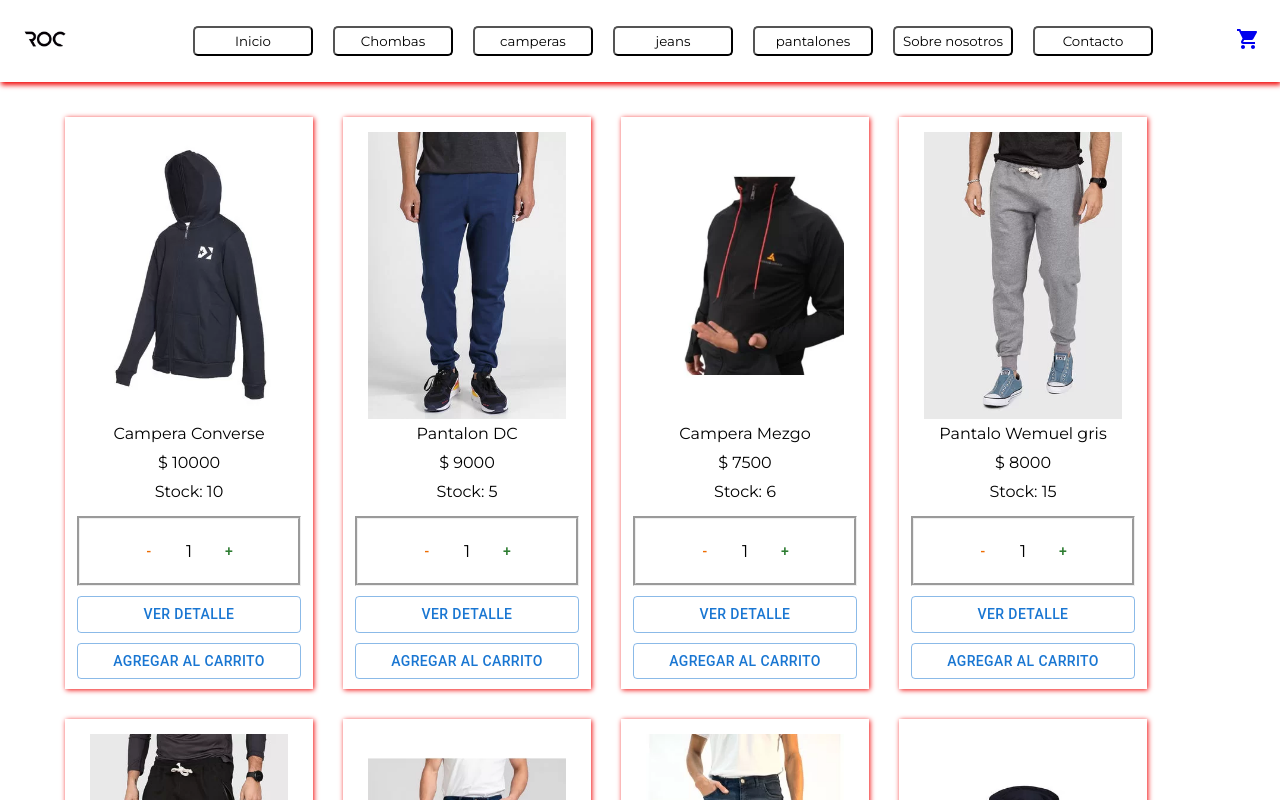
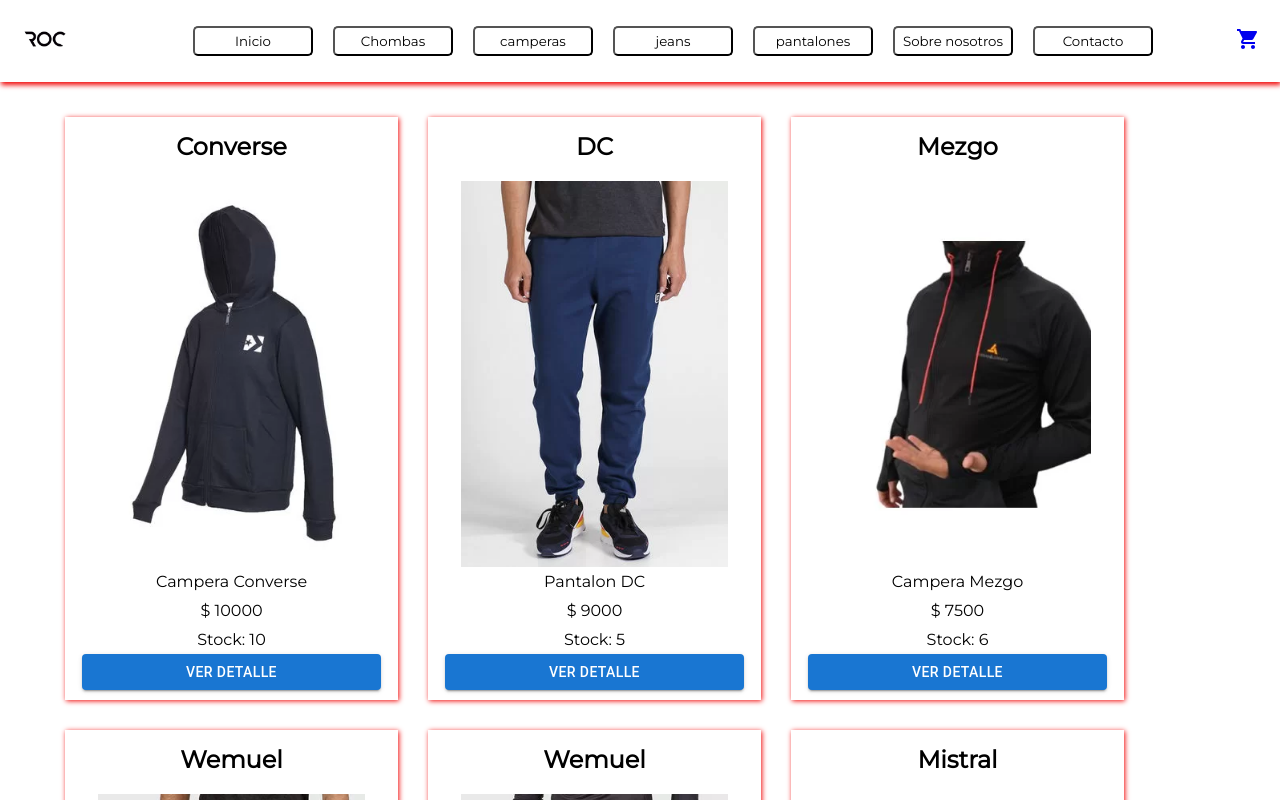
Before and after one commit to hdalarcon/proyect-ecommerce, a React (Create React App) app: page / in a window 1280 px wide. Shown: the top 800 px of the page. Built offline with nearby package versions, Linux system fonts and the light colour scheme.

Commit message:
Se realizan modificaciones para entrega de Sincronizar counter.

```diff
--- a/src/components/Item/Item.js
+++ b/src/components/Item/Item.js
@@ -1,29 +1,22 @@
 import './Item.scss';
-import ItemCount from '../ItemCount/ItemCount';
 import Button from '@mui/material/Button';
 import { Link } from 'react-router-dom'
 
 const Item = ({data}) => {
 
-    const {id,title, price, pictureUrl, stock} = data
+    const {id,title, price, pictureUrl, stock,marca} = data
 
     return(
         <div className='item'>
+            <span className='item-marca'>{marca}</span>
             <img src={`${pictureUrl}`} alt="img producto"></img>
             <span>{title}</span>
             <span>$ {price}</span>
             <span>Stock: {stock}</span>
-            <div className='item-contador'>
-                <ItemCount stockCount={stock}/>
-            </div>
             <div className='item-agregar-carrito'>
-                <Link to={`/item/${id}`}>
-                    <Button variant="outlined">Ver detalle</Button>
+                <Link to={`/item/${id}`} style={{textDecoration: 'none'}}>
+                    <Button className='btn-detalle'variant="contained">Ver detalle</Button>
                 </Link>
-                <Link to={"/cart"}>
-                    <Button variant="outlined">Agregar al carrito</Button>
-                </Link>
-
             </div>
 
 
--- a/src/components/Item/Item.scss
+++ b/src/components/Item/Item.scss
@@ -1,6 +1,5 @@
 .item{
     float: left;
-    width: calc(20% - 8px);
     margin: 15px;
     border: 10px;
     box-shadow: 1px 1px 5px #f10b0b;
@@ -21,16 +20,20 @@
 
 }
 
-.item-contador{
-    width: 90%;
-    border-style: groove;
-    margin: 10px;
+.item-marca{
+    margin-top: 10px;
+    font-size: 1.5rem;
+    font-weight: bold;
 }
 
 .item-agregar-carrito{
     width: 90%;
     button{
-        width: 100%;
+        width: 90%;
         margin-bottom: 10px;
     }
 }
+
+.btn-detalle{
+    text-decoration: none;
+}
--- a/src/components/ItemCount/ItemCount.js
+++ b/src/components/ItemCount/ItemCount.js
@@ -2,7 +2,7 @@
 import './ItemCount.scss'
 import Button from '@mui/material/Button';
 
-const ItemCount = ({stockCount}) => {
+const ItemCount = ({stockCount, quantitySelected}) => {
 
     const [contador, setContador] = useState(1)
 
@@ -18,13 +18,22 @@
 
     }
 
+    const onAdd = () => {
+        quantitySelected(contador);
+    }
+
     return(
-        <div className='item-count'>
+        <>
+            <div className='item-count'>
+                <Button variant='text' color="warning"  onClick={removeProduct}>-</Button>
+                <p>{contador}</p>
+                <Button variant='te xt' color="success" onClick={addProduct}>+</Button>
+            </div>
+            <div className='item-agregar-carrito'>
+                <Button variant="contained" onClick={onAdd}>Agregar al carrito</Button>
+            </div>
 
-            <Button variant='text' color="warning"  onClick={removeProduct}>-</Button>
-            <p>{contador}</p>
-            <Button variant='text' color="success" onClick={addProduct}>+</Button>
-        </div>
+        </>
     )
 }
 
--- a/src/components/ItemCount/ItemCount.scss
+++ b/src/components/ItemCount/ItemCount.scss
@@ -10,3 +10,8 @@
     }
 
 }
+
+.item-agregar-carrito{
+    width: 100%;
+    text-decoration: none;
+}
--- a/src/components/ItemDetail/ItemDetail.js
+++ b/src/components/ItemDetail/ItemDetail.js
@@ -2,10 +2,13 @@
 import Button from '@mui/material/Button';
 import CreditCardIcon from '@mui/icons-material/CreditCard';
 import ItemCount from '../ItemCount/ItemCount';
-import { Link } from 'react-router-dom'
+import { useState } from 'react';
+import { Link } from 'react-router-dom';
 
 const ItemDetail = ({data}) => {
     const {title,marca,category,pictureUrl,price,stock} = data
+
+    const [quantitySelected, setQuantitySelected] = useState(0)
 
     return(
         <>
@@ -23,9 +26,6 @@
                         <span className='item-info-cuotas'>6 Cuotas sin interés.</span>
                     </div>
                     <span className='item-info-stock'>Stock: {stock}</span>
-                    <div className='item-info-count'>
-                        <ItemCount stockCount={stock}/>
-                    </div>
                     <div className='item-talle'>
                         <label className='lable-select'>Talle</label>
                         <select className='select-talle'>
@@ -36,11 +36,9 @@
                             <option value={'XL'}>XL</option>
                         </select>
                     </div>
-
-                    <div className='item-agregar-carrito'>
-                    <Link to={"/cart"}>
-                        <Button variant="outlined">Agregar al carrito</Button>
-                    </Link>
+                    <div className='item-info-count'>
+                        {console.log('quantitySelected', quantitySelected)}
+                        {quantitySelected > 0 ? <Link to={"/cart"} style={{textDecoration: 'none'}}><Button variant="contained" color='success'>Terminar compra</Button></Link> : <ItemCount stockCount={stock} quantitySelected={setQuantitySelected}/>}
                     </div>
                 </div>
             </div>
```
Also changed, not shown: src/components/ItemDetail/ItemDetail.scss (line endings or trailing spaces).
